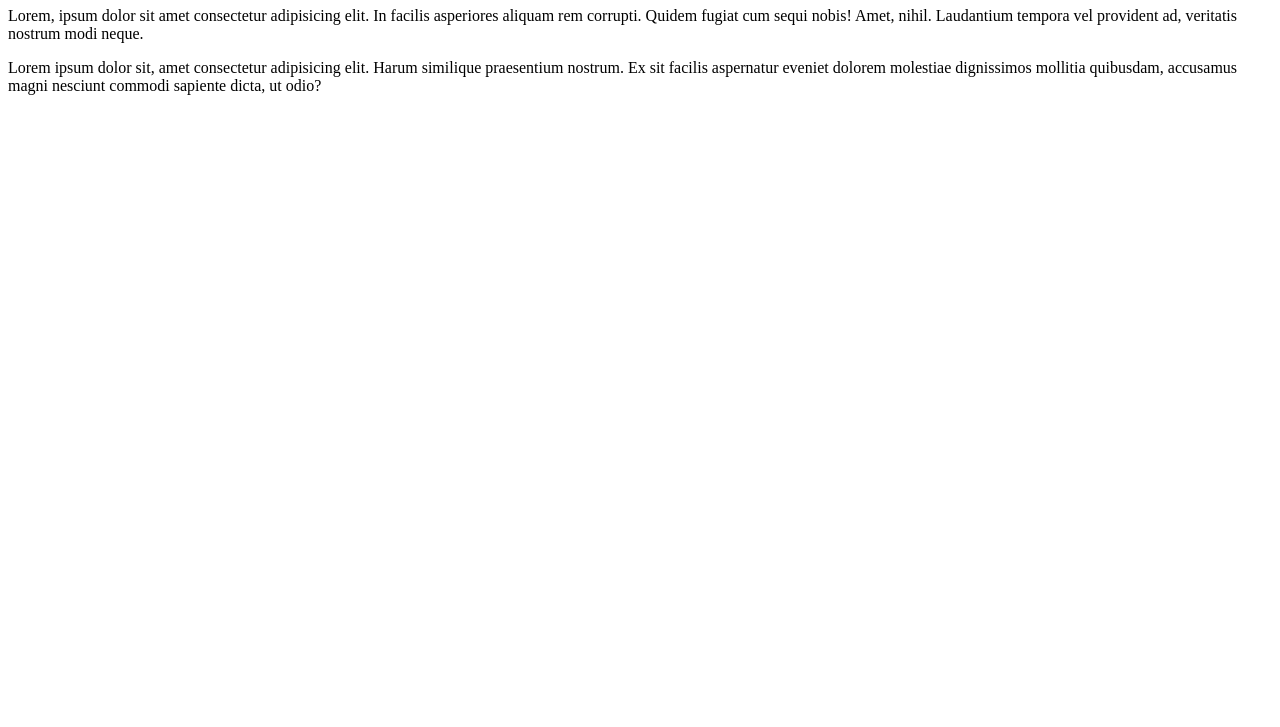
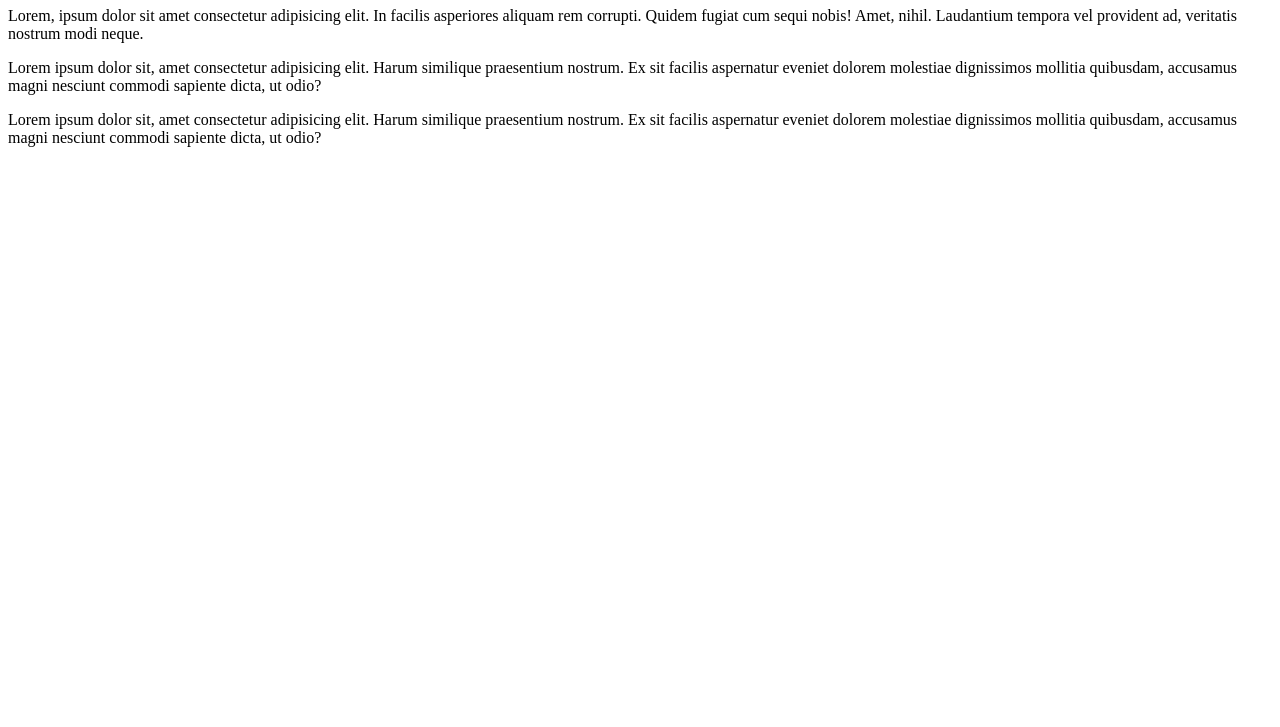
Before and after one commit to harybagus/belajar-git-2, a plain HTML site: page index.html in a window 1280 px wide. Shown: the part 73-800 px from the top of the page. Drawn offline with Linux system fonts and the light colour scheme.

Commit message:
Update index.html

```diff
--- a/index.html
+++ b/index.html
@@ -16,6 +16,10 @@
     <p>Lorem ipsum dolor sit, amet consectetur adipisicing elit. Harum similique praesentium nostrum. Ex sit facilis
         aspernatur eveniet dolorem molestiae dignissimos mollitia quibusdam, accusamus magni nesciunt commodi sapiente
         dicta, ut odio?</p>
+
+    <p>Lorem ipsum dolor sit, amet consectetur adipisicing elit. Harum similique praesentium nostrum. Ex sit facilis
+        aspernatur eveniet dolorem molestiae dignissimos mollitia quibusdam, accusamus magni nesciunt commodi sapiente
+        dicta, ut odio?</p>
 </body>
 
 </html>
```
